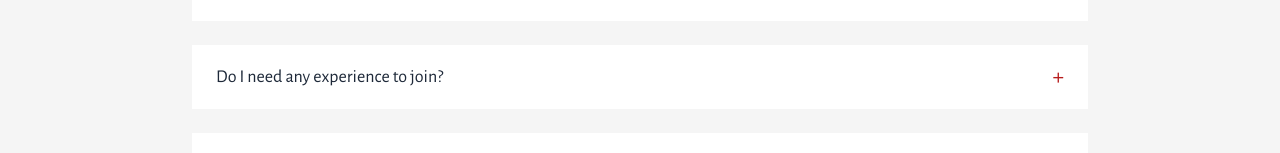
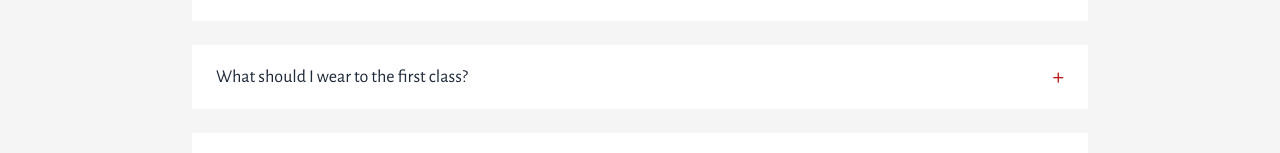
Before and after one commit to A-coderr/skif-website, a Next.js app: page / in a window 1280 px wide. Shown: the part 4436-4589 px from the top of the page. Built offline with nearby package versions, Linux system fonts and the light colour scheme.

Commit message:
Updated the 3rd questions

```diff
--- a/app/data/faq.ts
+++ b/app/data/faq.ts
@@ -10,9 +10,9 @@ export const faqData: FAQItem[] = [
       "Children can begin training with us as early as age 5. Our programs are designed to be fun, engaging, and age-appropriate, helping young students build confidence, discipline, and coordination from the very start.",
   },
   {
-    question: "Do I need any experience to join?",
+    question: "What should I wear to the first class?",
     answer:
-      "No experience is necessary! We have beginner classes and our instructors guide everyone step by step.",
+      "Students can wear comfortable athletic clothing — like a t-shirt and sweatpants or shorts. No special gear is needed.",
   },
   {
     question: "Are private classes available?",
```
